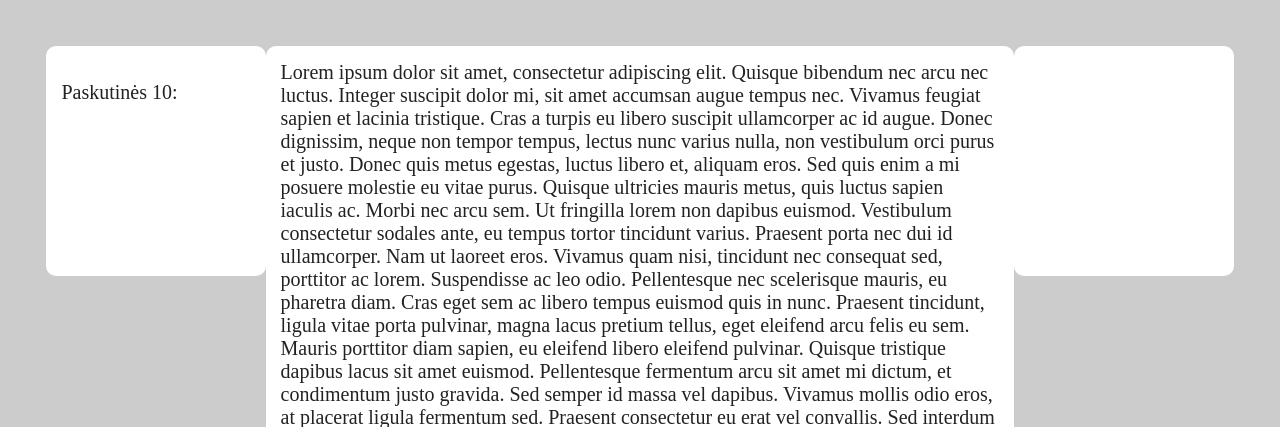
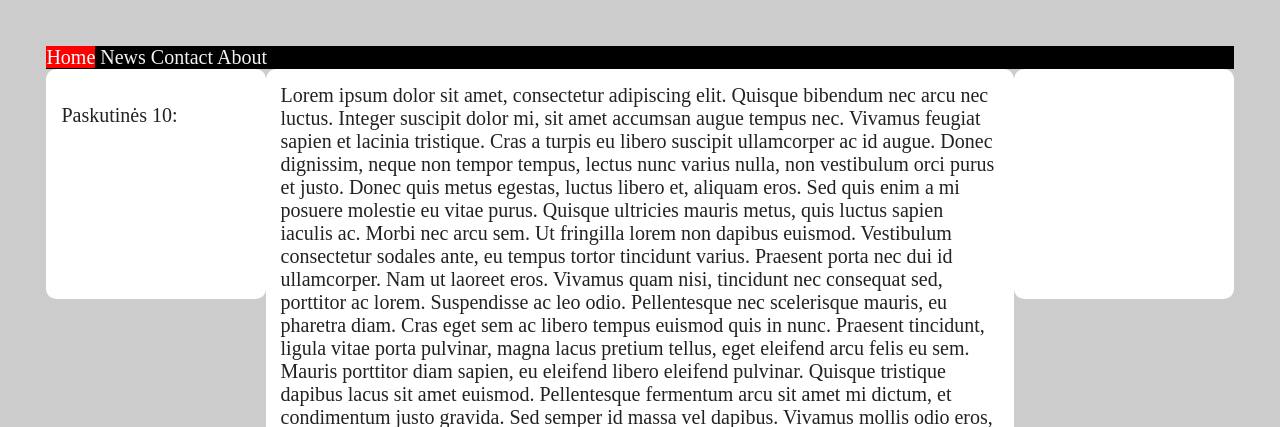
Before and after one commit to geraskalnas/internet-library, a PHP site: page / in a window 1280 px wide. Shown: the top 427 px of the page. Run offline with PHP 8.4, Linux system fonts and the light colour scheme; data that the repository does not hold is empty.

Commit message:
Added nav

```diff
--- a/index.php
+++ b/index.php
@@ -133,6 +133,12 @@ echo "";
   <link rel="stylesheet" href="css/style.css">
 </head>
 <body>
+  <div class="topnav">
+    <a class="active" href="#home">Home</a>
+    <a href="#news">News</a>
+    <a href="#contact">Contact</a>
+    <a href="#about">About</a>
+  </div>
   <div class="wrapper">
 
 
```
